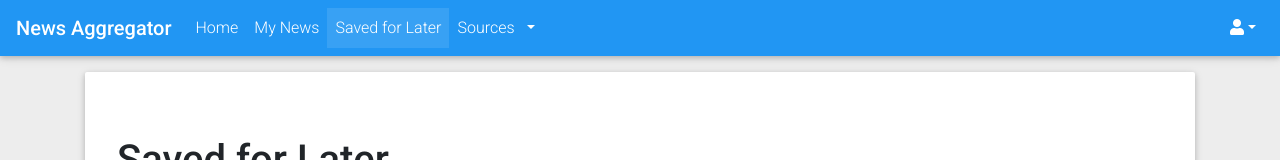
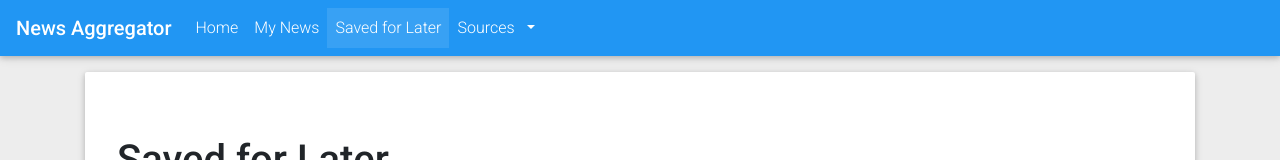
Before and after one commit to nyu-software-engineering/news-aggregator, a React (Create React App) app in the folder client/: page /savedforlater in a window 1280 px wide. Shown: the top 160 px of the page. Built offline with nearby package versions, Linux system fonts and the light colour scheme.

Commit message:
Removing a source

```diff
--- a/client/src/components/layout/Navbar.js
+++ b/client/src/components/layout/Navbar.js
@@ -70,7 +70,7 @@ render() {
                     {/* <Newmodal modalContent={<Login />} modalTitle='Your Account' btnTxt='Log In'/> */}
   </MDBNavItem>
 
-          <MDBNavItem>
+          {/* <MDBNavItem>
             <MDBDropdown>
               <MDBDropdownToggle nav caret>
                 <MDBIcon icon="user" />
@@ -82,7 +82,7 @@ render() {
                 <MDBDropdownItem href="#!">Something else here</MDBDropdownItem>
               </MDBDropdownMenu>
             </MDBDropdown>
-          </MDBNavItem>
+          </MDBNavItem> */}
 
                 </MDBNavbarNav>
 
```
